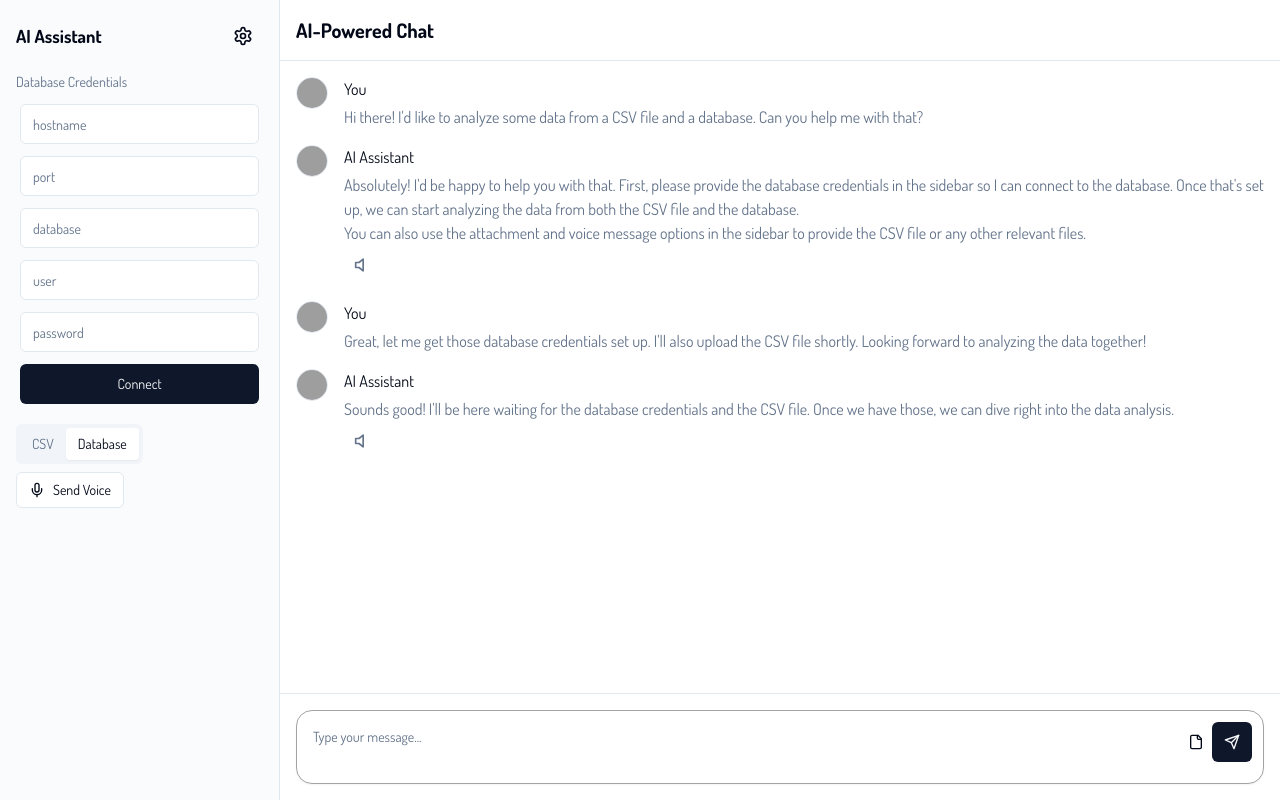
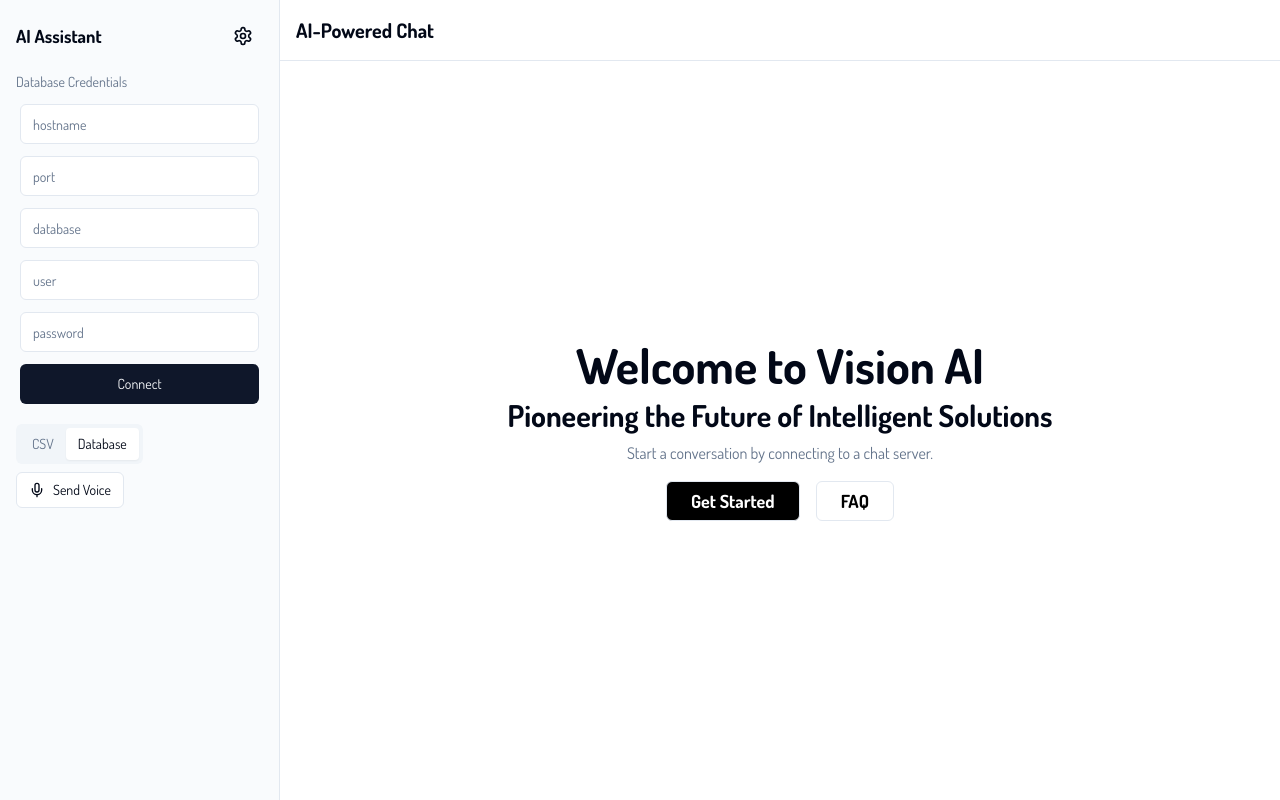
Before and after one commit to hRJ06/Vision-AI, a Next.js app in the folder Client/: page /c in a window 1280 px wide. Built offline with nearby package versions, Linux system fonts and the light colour scheme; grey boxes are pictures that could not be loaded.

Commit message:
Updated Chat Interface

```diff
--- a/Client/app/c/page.tsx
+++ b/Client/app/c/page.tsx
@@ -1,25 +1,23 @@
 "use client";
+import { Avatar, AvatarFallback, AvatarImage } from "@/components/ui/avatar";
 import { Button } from "@/components/ui/button";
-import { Tabs, TabsList, TabsTrigger, TabsContent } from "@/components/ui/tabs";
-import { Avatar, AvatarImage, AvatarFallback } from "@/components/ui/avatar";
-import { Textarea } from "@/components/ui/textarea";
-import { Toaster } from "@/components/ui/toaster";
-import { ToastAction } from "@/components/ui/toast";
-import axios from "axios";
 import {
   Form,
   FormControl,
-  FormDescription,
   FormField,
   FormItem,
-  FormLabel,
-  FormMessage,
+  FormMessage
 } from "@/components/ui/form";
 import { Input } from "@/components/ui/input";
+import { Tabs, TabsContent, TabsList, TabsTrigger } from "@/components/ui/tabs";
+import { Textarea } from "@/components/ui/textarea";
+import { ToastAction } from "@/components/ui/toast";
+import { useToast } from "@/components/ui/use-toast";
+import { zodResolver } from "@hookform/resolvers/zod";
+import axios from "axios";
+import { useState } from "react";
 import { useForm } from "react-hook-form";
 import { z } from "zod";
-import { useToast } from "@/components/ui/use-toast";
-import { zodResolver } from "@hookform/resolvers/zod";
 
 export default function Component() {
   const { toast } = useToast();
@@ -93,6 +91,15 @@ export default function Component() {
       });
     }
   };
+
+
+  const [welcome, setwelcome] = useState(false);
+  const [chats, setchats] = useState([{
+    msg: "Hi there! How can i help You today?",
+    role: "AI"
+  }]);
+
+
   return (
     <div className="grid min-h-screen w-full grid-cols-[280px_1fr] bg-background text-foreground">
       <div className="flex flex-col border-r bg-muted/40 p-4">
@@ -213,92 +220,73 @@ export default function Component() {
           </Tabs>
         </div>
       </div>
+
+
+      {/* chat Welcome */}
+
       <div className="flex flex-col">
         <div className="sticky top-0 z-10 border-b bg-background/50 p-4 backdrop-blur-md">
           <h1 className="text-xl font-semibold">AI-Powered Chat</h1>
         </div>
+
+        {
+          chats.length < 2 && !welcome &&
+          <div className="flex-1 flex flex-col items-center justify-center p-6 text-center">
+            <div className="space-y-4">
+              <div className="space-y-2">
+                <h1 className="text-5xl font-bold">Welcome to Vision AI</h1>
+                <h2 className="text-3xl font-semibold">Pioneering the Future of Intelligent Solutions</h2>
+                <p className="text-muted-foreground">Start a conversation by connecting to a chat server.</p>
+              </div>
+
+              <div className="flex items-center justify-center gap-4">
+                <Button
+                  variant="outline"
+                  className="bg-black text-white py-3 px-6 text-lg font-semibold"
+                  onClick={() => setwelcome(true)}
+                >
+                  Get Started
+                </Button>
+                <Button
+                  variant="outline"
+                  className="text-black font-bold py-3 px-6 text-lg"
+                >
+                  FAQ
+                </Button>
+              </div>
+
+            </div>
+          </div>
+
+        }
+
+        {/* Chats */}
+        {welcome &&
+          chats.map((chat) => (
             <div className="flex-1 overflow-auto p-4">
               <div className="grid gap-4">
                 <div className="flex items-start gap-4">
                   <Avatar className="h-8 w-8 shrink-0 border">
                     <AvatarImage src="/placeholder-user.jpg" />
-                <AvatarFallback>YO</AvatarFallback>
+                    <AvatarFallback>{chat.role}</AvatarFallback>
                   </Avatar>
                   <div className="grid gap-1">
                     <div className="font-medium">You</div>
                     <div className="prose text-muted-foreground">
                       <p>
-                    Hi there! I'd like to analyze some data from a CSV file and
-                    a database. Can you help me with that?
+                        {chat.msg}
                       </p>
-                </div>
-              </div>
-            </div>
-            <div className="flex items-start gap-4">
-              <Avatar className="h-8 w-8 shrink-0 border">
-                <AvatarImage src="/placeholder-user.jpg" />
-                <AvatarFallback>OA</AvatarFallback>
-              </Avatar>
-              <div className="grid gap-1">
-                <div className="font-medium">AI Assistant</div>
-                <div className="prose text-muted-foreground">
-                  <p>
-                    Absolutely! I'd be happy to help you with that. First,
-                    please provide the database credentials in the sidebar so I
-                    can connect to the database. Once that's set up, we can
-                    start analyzing the data from both the CSV file and the
-                    database.
-                  </p>
-                  <p>
-                    You can also use the attachment and voice message options in
-                    the sidebar to provide the CSV file or any other relevant
-                    files.
-                  </p>
-                  <Button variant="ghost" size="icon" className="ml-auto">
-                    <VolumeIcon className="h-5 w-5" />
-                    <span className="sr-only">Speak</span>
-                  </Button>
-                </div>
-              </div>
-            </div>
-            <div className="flex items-start gap-4">
-              <Avatar className="h-8 w-8 shrink-0 border">
-                <AvatarImage src="/placeholder-user.jpg" />
-                <AvatarFallback>YO</AvatarFallback>
-              </Avatar>
-              <div className="grid gap-1">
-                <div className="font-medium">You</div>
-                <div className="prose text-muted-foreground">
-                  <p>
-                    Great, let me get those database credentials set up. I'll
-                    also upload the CSV file shortly. Looking forward to
-                    analyzing the data together!
-                  </p>
-                </div>
-              </div>
-            </div>
-            <div className="flex items-start gap-4">
-              <Avatar className="h-8 w-8 shrink-0 border">
-                <AvatarImage src="/placeholder-user.jpg" />
-                <AvatarFallback>OA</AvatarFallback>
-              </Avatar>
-              <div className="grid gap-1">
-                <div className="font-medium">AI Assistant</div>
-                <div className="prose text-muted-foreground">
-                  <p>
-                    Sounds good! I'll be here waiting for the database
-                    credentials and the CSV file. Once we have those, we can
-                    dive right into the data analysis.
-                  </p>
-                  <Button variant="ghost" size="icon" className="ml-auto">
-                    <VolumeIcon className="h-5 w-5" />
-                    <span className="sr-only">Speak</span>
-                  </Button>
                     </div>
                   </div>
                 </div>
               </div>
             </div>
+          ))
+        }
+
+
+        {
+          welcome &&
           <div className="sticky bottom-0 z-10 border-t bg-background/50 p-4 backdrop-blur-md">
             <div className="relative">
               <Textarea
@@ -321,6 +309,7 @@ export default function Component() {
               </div>
             </div>
           </div>
+        }
       </div>
     </div>
   );
--- a/Client/app/faq/page.tsx
+++ b/Client/app/faq/page.tsx
@@ -261,7 +261,7 @@ export default function Component() {
   );
 }
 
-function ChevronDownIcon(props) {
+function ChevronDownIcon(props:any) {
   return (
     <svg
       {...props}
@@ -280,7 +280,7 @@ function ChevronDownIcon(props) {
   );
 }
 
-function XIcon(props) {
+function XIcon(props:any) {
   return (
     <svg
       {...props}
```
Also changed, not shown: 2 other files (tests, documents, lock files or other folders). Lines whose indentation alone changed are shown as unchanged.
